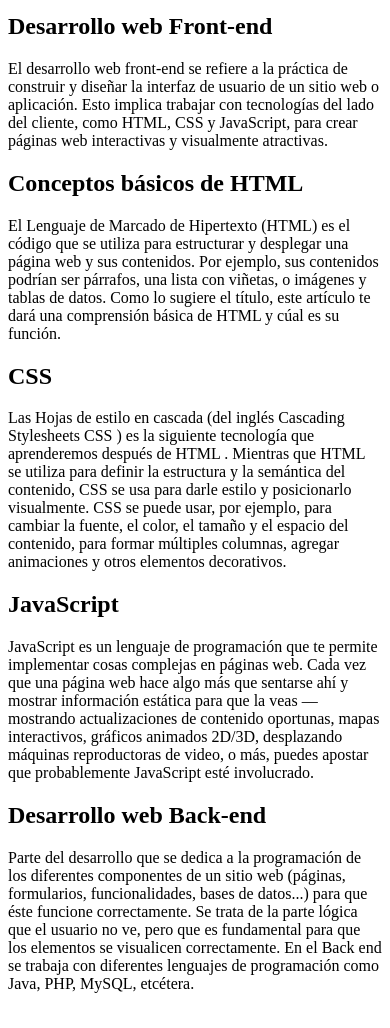
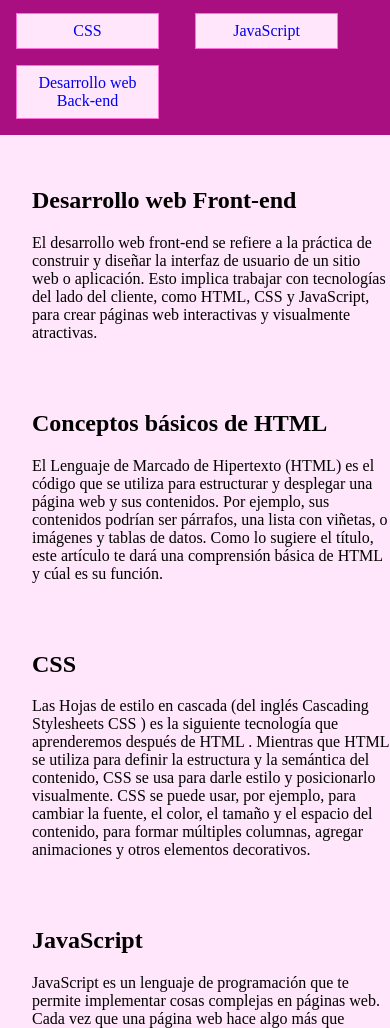
Before and after one commit to diegoals13/-FAQ, a plain HTML site: page index.html in a window 390 px wide. Shown: the part 135-1163 px from the top of the page. Drawn offline with Linux system fonts and the light colour scheme.

Commit message:
responsive hecho

```diff
--- a/index.html
+++ b/index.html
@@ -1,48 +1,17 @@
 <!DOCTYPE html>
 <html lang="en">
+
 <head>
     <meta charset="UTF-8">
     <meta name="viewport" content="width=device-width, initial-scale=1.0">
     <title>#FAQ</title>
     <link rel="stylesheet" href="./public/css/style.css">
 </head>
+
 <body>
     <header class="header">
         <h1>#FAQ</h1>
     </header>
-
-    <main class="main">
-        <section class="section-a">
-            <h2>Desarrollo web Front-end</h2>
-            <div>
-                <p>El desarrollo web front-end se refiere a la práctica de construir y diseñar la interfaz de usuario de un sitio web o aplicación. Esto implica trabajar con tecnologías del lado del cliente, como HTML, CSS y JavaScript, para crear páginas web interactivas y visualmente atractivas.</p>
-            </div>
-        </section>
-        <section class="section-b">
-            <h2>Conceptos básicos de HTML</h2>
-            <div>
-                <p>El Lenguaje de Marcado de Hipertexto (HTML) es el código que se utiliza para estructurar y desplegar una página web y sus contenidos. Por ejemplo, sus contenidos podrían ser párrafos, una lista con viñetas, o imágenes y tablas de datos. Como lo sugiere el título, este artículo te dará una comprensión básica de HTML y cúal es su función.</p>
-            </div>
-        </section>
-        <section class="section-c">
-            <h2>CSS</h2>
-            <div>
-                <p>Las Hojas de estilo en cascada (del inglés Cascading Stylesheets CSS ) es la siguiente tecnología que aprenderemos después de HTML . Mientras que HTML se utiliza para definir la estructura y la semántica del contenido, CSS se usa para darle estilo y posicionarlo visualmente. CSS se puede usar, por ejemplo, para cambiar la fuente, el color, el tamaño y el espacio del contenido, para formar múltiples columnas, agregar animaciones y otros elementos decorativos.</p>
-            </div>
-        </section>
-        <section class="section-d">
-            <h2>JavaScript</h2>
-            <div>
-                <p>JavaScript es un lenguaje de programación que te permite implementar cosas complejas en páginas web. Cada vez que una página web hace algo más que sentarse ahí y mostrar información estática para que la veas — mostrando actualizaciones de contenido oportunas, mapas interactivos, gráficos animados 2D/3D, desplazando máquinas reproductoras de video, o más, puedes apostar que probablemente JavaScript esté involucrado.</p>
-            </div>
-        </section>
-        <section class="section-f">
-            <h2>Desarrollo web Back-end</h2>
-            <div>
-                <p>Parte del desarrollo que se dedica a la programación de los diferentes componentes de un sitio web (páginas, formularios, funcionalidades, bases de datos...) para que éste funcione correctamente. Se trata de la parte lógica que el usuario no ve, pero que es fundamental para que los elementos se visualicen correctamente. En el Back end se trabaja con diferentes lenguajes de programación como Java, PHP, MySQL, etcétera.</p>
-            </div>
-        </section>
-    </main>
 
     <aside class="aside">
         <a href="#section-a" class="btn">Desarrollo web Front-end</a>
@@ -52,5 +21,57 @@
         <a href="#section-f" class="btn">Desarrollo web Back-end</a>
     </aside>
 
+    <main class="main">
+        <section id="section-a">
+            <h2>Desarrollo web Front-end</h2>
+            <div>
+                <p>El desarrollo web front-end se refiere a la práctica de construir y diseñar la interfaz de usuario de
+                    un sitio web o aplicación. Esto implica trabajar con tecnologías del lado del cliente, como HTML,
+                    CSS y JavaScript, para crear páginas web interactivas y visualmente atractivas.</p>
+            </div>
+        </section>
+        <section id="section-b">
+            <h2>Conceptos básicos de HTML</h2>
+            <div>
+                <p>El Lenguaje de Marcado de Hipertexto (HTML) es el código que se utiliza para estructurar y desplegar
+                    una página web y sus contenidos. Por ejemplo, sus contenidos podrían ser párrafos, una lista con
+                    viñetas, o imágenes y tablas de datos. Como lo sugiere el título, este artículo te dará una
+                    comprensión básica de HTML y cúal es su función.</p>
+            </div>
+        </section>
+        <section id="section-c">
+            <h2>CSS</h2>
+            <div>
+                <p>Las Hojas de estilo en cascada (del inglés Cascading Stylesheets CSS ) es la siguiente tecnología que
+                    aprenderemos después de HTML . Mientras que HTML se utiliza para definir la estructura y la
+                    semántica del contenido, CSS se usa para darle estilo y posicionarlo visualmente. CSS se puede usar,
+                    por ejemplo, para cambiar la fuente, el color, el tamaño y el espacio del contenido, para formar
+                    múltiples columnas, agregar animaciones y otros elementos decorativos.</p>
+            </div>
+        </section>
+        <section id="section-d">
+            <h2>JavaScript</h2>
+            <div>
+                <p>JavaScript es un lenguaje de programación que te permite implementar cosas complejas en páginas web.
+                    Cada vez que una página web hace algo más que sentarse ahí y mostrar información estática para que
+                    la veas — mostrando actualizaciones de contenido oportunas, mapas interactivos, gráficos animados
+                    2D/3D, desplazando máquinas reproductoras de video, o más, puedes apostar que probablemente
+                    JavaScript esté involucrado.</p>
+            </div>
+        </section>
+        <section id="section-f">
+            <h2>Desarrollo web Back-end</h2>
+            <div>
+                <p>Parte del desarrollo que se dedica a la programación de los diferentes componentes de un sitio web
+                    (páginas, formularios, funcionalidades, bases de datos...) para que éste funcione correctamente. Se
+                    trata de la parte lógica que el usuario no ve, pero que es fundamental para que los elementos se
+                    visualicen correctamente. En el Back end se trabaja con diferentes lenguajes de programación como
+                    Java, PHP, MySQL, etcétera.</p>
+            </div>
+        </section>
+    </main>
+
+
 </body>
+
 </html>
--- /dev/null
+++ b/public/css/aside.css
@@ -0,0 +1,21 @@
+aside {
+    background-color: #a90f80;
+    justify-content: center;
+    align-items: start;
+}
+
+.btn {
+    display: inline-block;
+    width: 125px;
+    text-align: center;
+    background: #ffe6fa;
+    text-decoration: none;
+    padding: 0.5em 0.5em;
+    border: 1px solid #ff6ddb;
+    margin: 0.5em 1em;
+}
+
+.btn:hover {
+    background: #eaeaea;
+    color: #333;
+}
--- /dev/null
+++ b/public/css/header.css
@@ -0,0 +1,5 @@
+header {
+    background-color: #a90f80;
+    color: white;
+    text-align: center;
+}
--- /dev/null
+++ b/public/css/main.css
@@ -0,0 +1,13 @@
+main {
+    background-color: #ffe6fa;
+}
+
+div {
+    max-width: 500px;
+}
+
+section {
+    display: flexbox;
+    padding-left: 2em;
+    padding-top: 2em;
+}
--- a/public/css/style.css
+++ b/public/css/style.css
@@ -1,11 +1,15 @@
+@import "header.css";
+@import "aside.css";
+@import "main.css";
+
 body {
+    margin: 0;
     display: grid;
 
     grid-template:
     "header" 70px
-    "aside" 50px
-    "main" auto
-    "footer" 70px;
+    "aside" 200px
+    "main" auto;
 }
 
 @media (min-width: 800px) {
```
